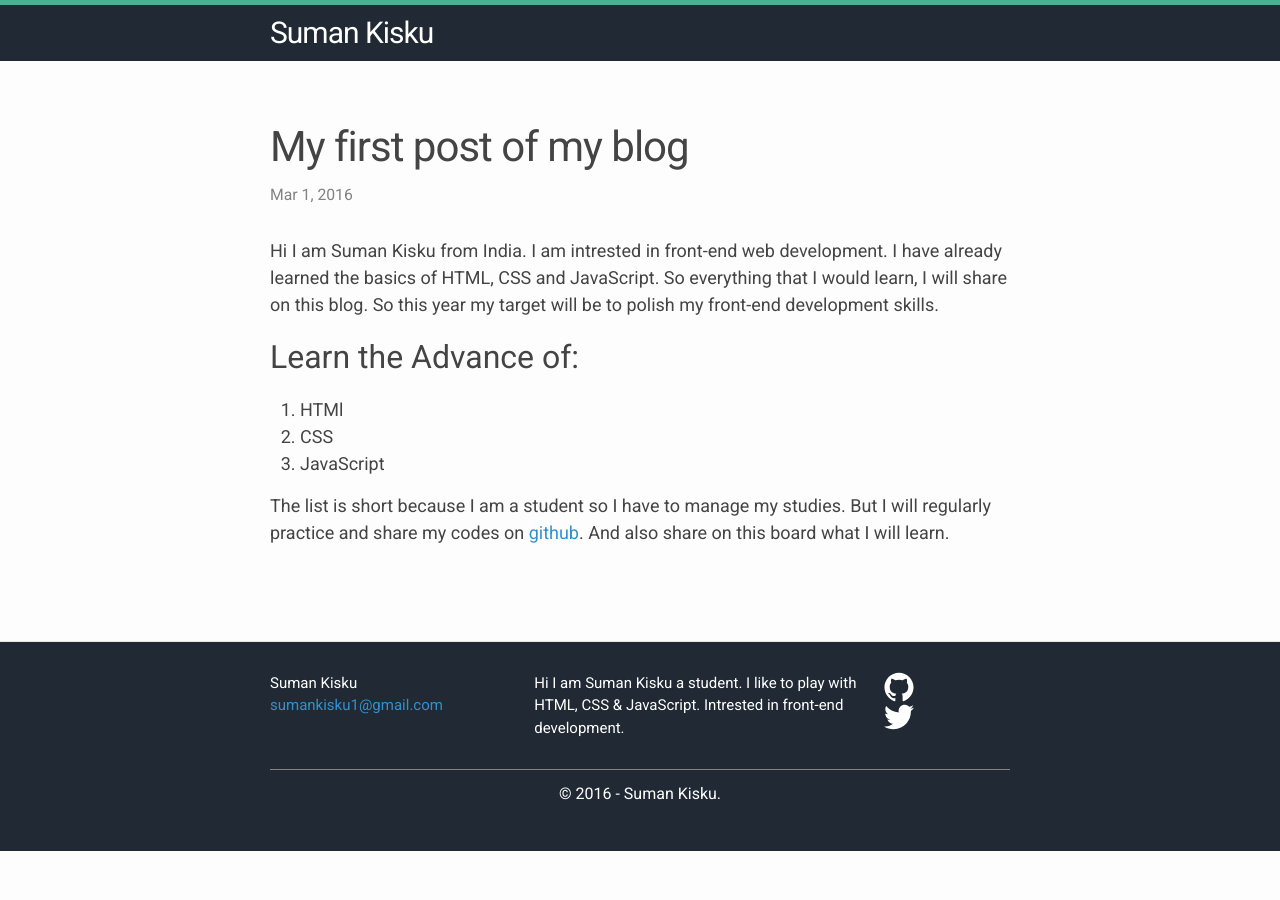
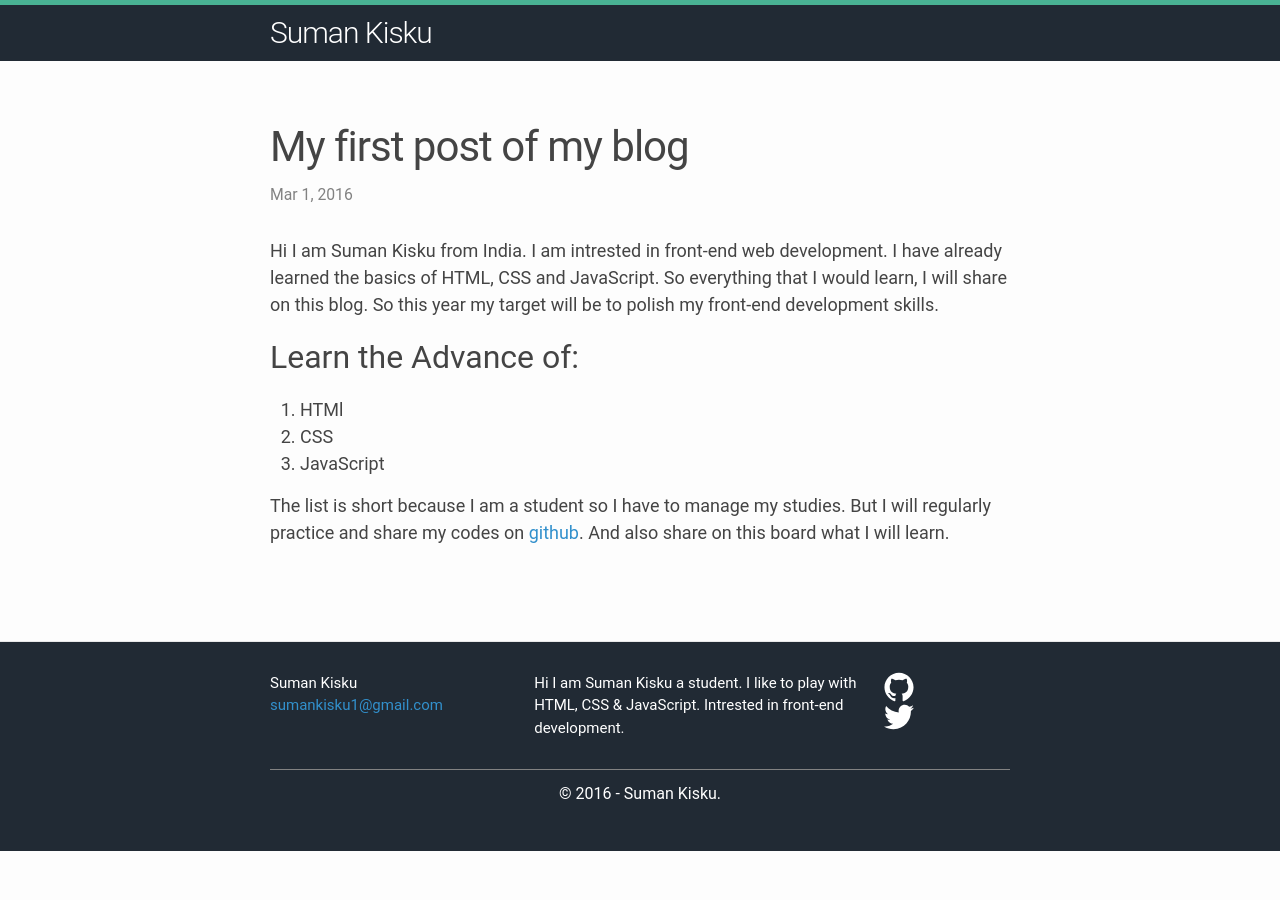
Before and after one commit to SumanKisku/sumankisku.github.io, a Jekyll site: the page built from _posts/2016-03-01-my-first-post.md, in a window 1280 px wide. Built offline with Jekyll 4.4.1, drawn with Linux system fonts in a browser that asks for light colours.

Commit message:
Change font Roboto to Lato

```diff
--- a/_includes/head.html
+++ b/_includes/head.html
@@ -11,5 +11,5 @@
   <link rel="canonical" href="{{ page.url | replace:'index.html','' | prepend: site.baseurl | prepend: site.url }}">
   <link rel="alternate" type="application/rss+xml" title="{{ site.title }}" href="{{ "/feed.xml" | prepend: site.baseurl | prepend: site.url }}">
   <link rel="icon" type="image/png" href="{{ "/assets/favicon.png" | prepend: site.baseurl }}">
-  <link href='https://fonts.googleapis.com/css?family=Roboto' rel='stylesheet' type='text/css'>
+  <link href='https://fonts.googleapis.com/css?family=Lato&subset=latin,latin-ext' rel='stylesheet' type='text/css'>
 </head>
```
